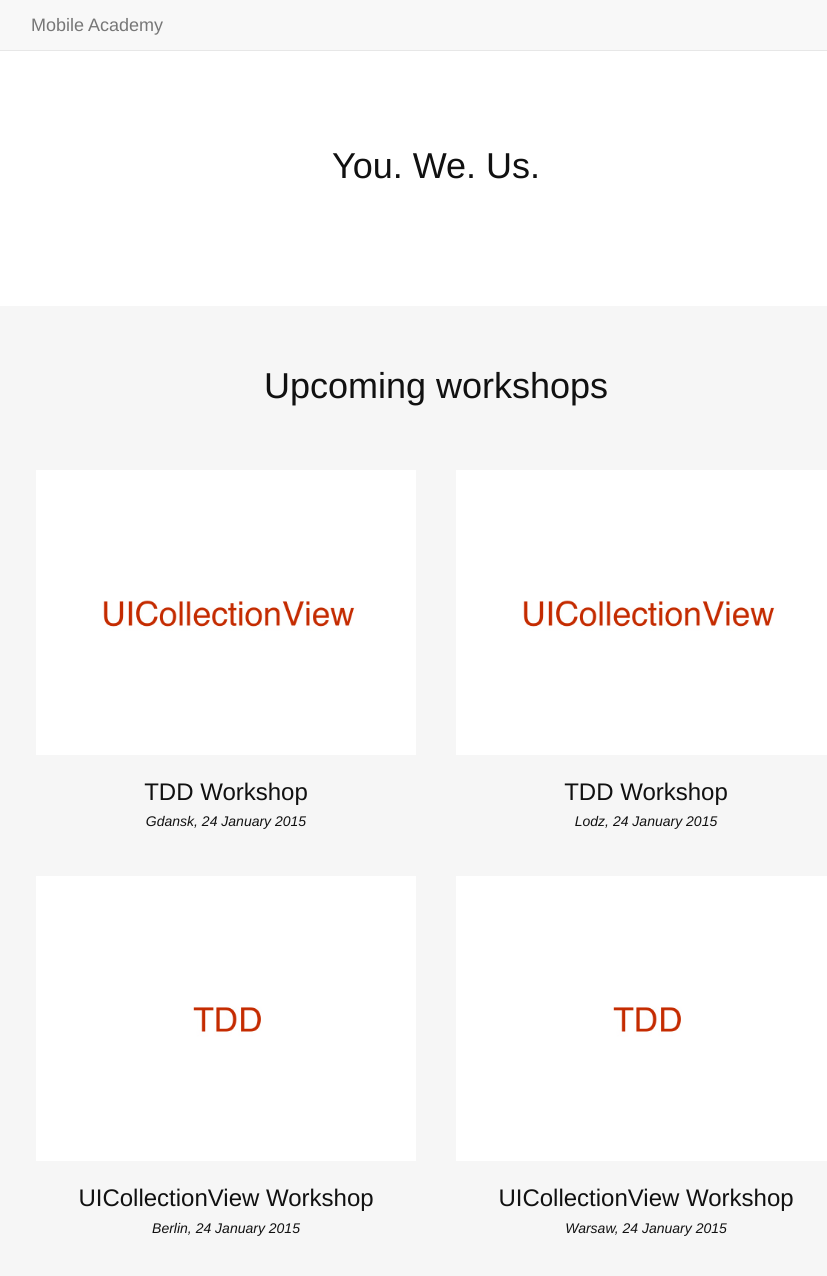
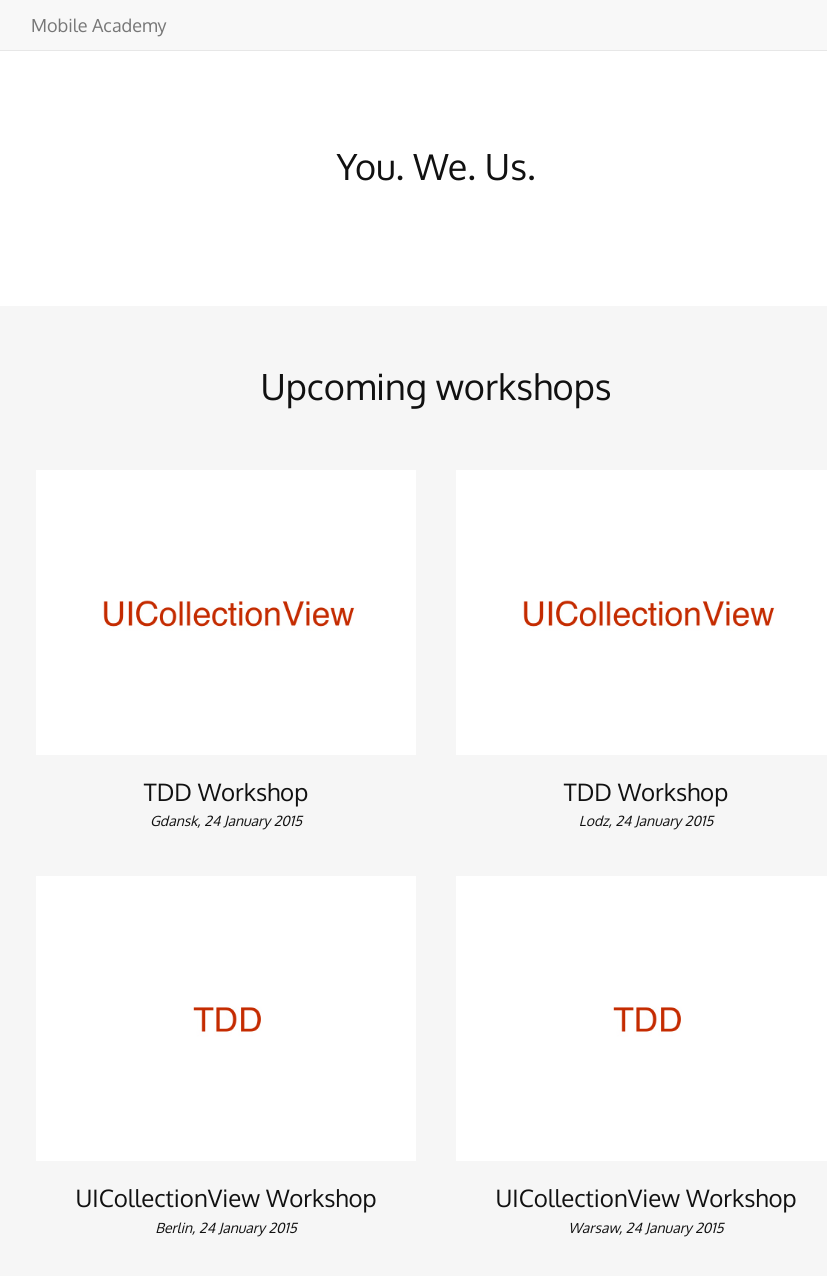
Before and after one commit to mobile-academy/mobile-academy.github.io-archive, a Jekyll site: the page built from index.html, in a window 1280 px wide and 1400 px high. Shown: the top 1276 px of the window, without its empty margins (204-1031 px from the left). Built offline with Jekyll 4.4.1, drawn with Linux system fonts in a browser that asks for light colours.

Commit message:
Added Oxygen font

```diff
--- a/_includes/head.html
+++ b/_includes/head.html
@@ -6,8 +6,8 @@
     <title>{% if page.title %}{{ page.title }}{% else %}{{ site.title }}{% endif %}</title>
     <meta name="description" content="{{ site.description }}">
 
+	<link href='http://fonts.googleapis.com/css?family=Oxygen' rel='stylesheet' type='text/css'>
     <link rel="stylesheet" href="{{ "/css/main.css" | prepend: site.baseurl }}">
-    <link rel="stylesheet" href="{{ "/font-awesome/css/font-awesome.min.css" | prepend: site.baseurl }}">
 
     <link rel="canonical" href="{{ page.url | replace:'index.html','' | prepend: site.baseurl | prepend: site.url }}">
 </head>
--- a/_sass/bootstrap/_variables.scss
+++ b/_sass/bootstrap/_variables.scss
@@ -47,7 +47,7 @@
 //
 //## Font, line-height, and color for body text, headings, and more.
 
-$font-family-sans-serif:  "Helvetica Neue", Helvetica, Arial, sans-serif !default;
+$font-family-sans-serif:  'Oxygen', sans-serif, "Helvetica Neue", Helvetica !default;
 $font-family-serif:       Georgia, "Times New Roman", Times, serif !default;
 //** Default monospace fonts for `<code>`, `<kbd>`, and `<pre>`.
 $font-family-monospace:   Menlo, Monaco, Consolas, "Courier New", monospace !default;
```
